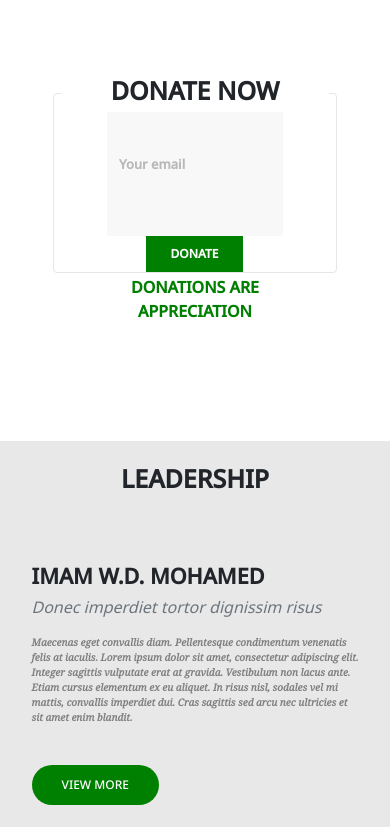
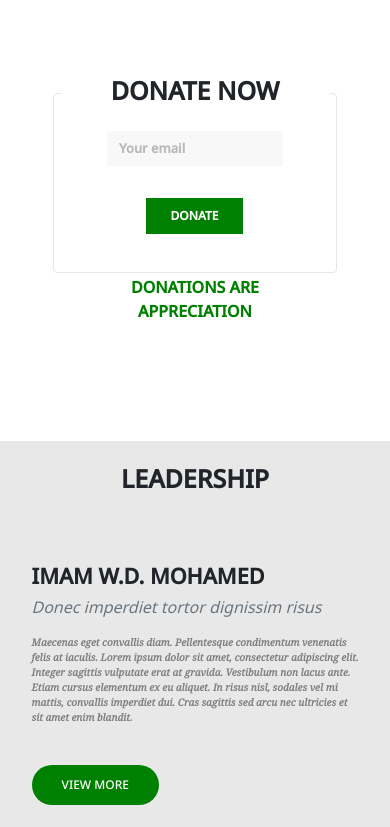
Before and after one commit to Farzan0346/Masjid-ul-Waritheen-Web-Design, a plain HTML site: page index.html in a window 390 px wide. Shown: the part 3826-4653 px from the top of the page. Drawn offline with nearby package versions, Linux system fonts and the light colour scheme.

Commit message:
Update About-us.css

```diff
--- a/Style/About-us.css
+++ b/Style/About-us.css
@@ -100,9 +100,10 @@
 
 @media screen and (max-width: 768px){
     .email-input{
-        flex:auto;
+        flex:inherit;
     }
     .donate-input{
-    flex-direction: column;
+        flex-direction: column;
+        gap: 2rem;
     }
 }
```
